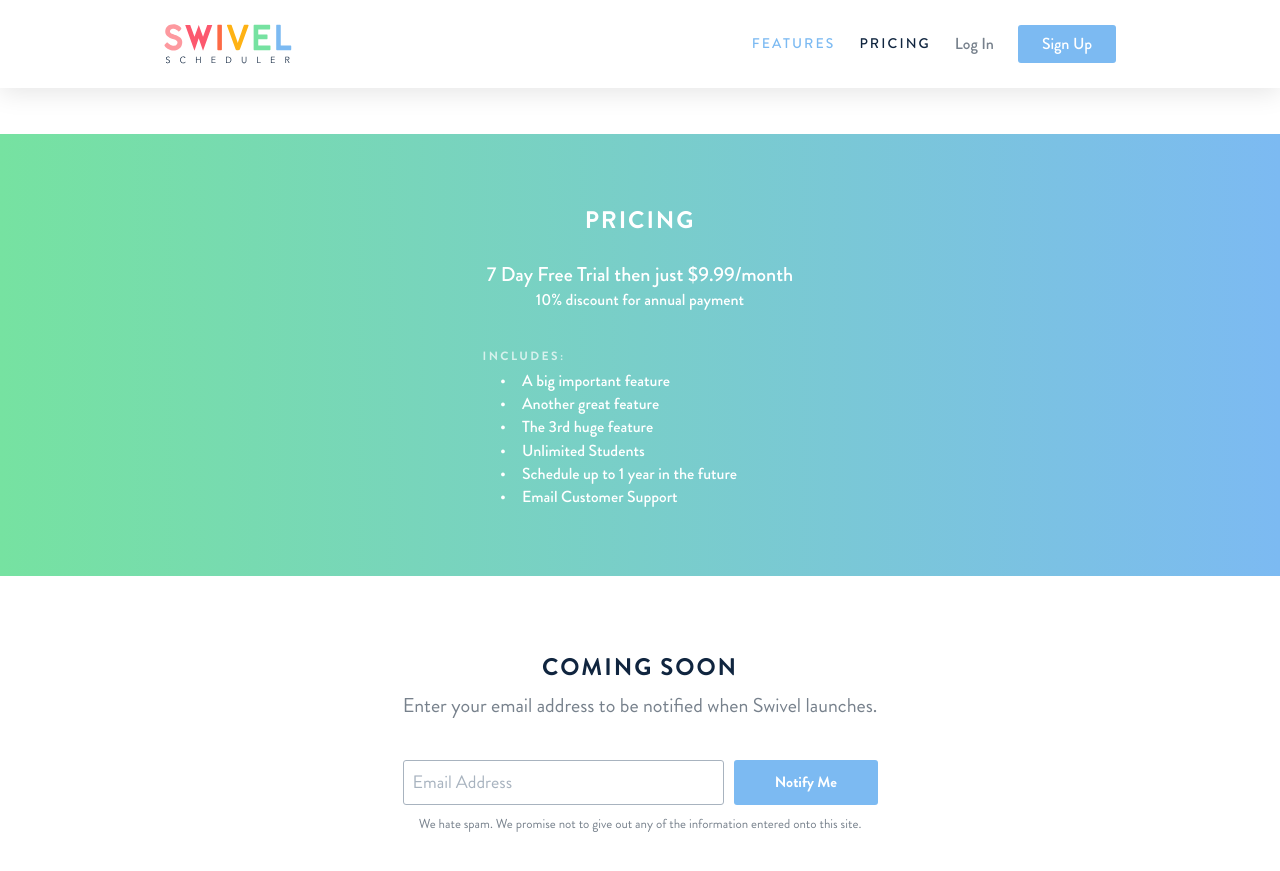
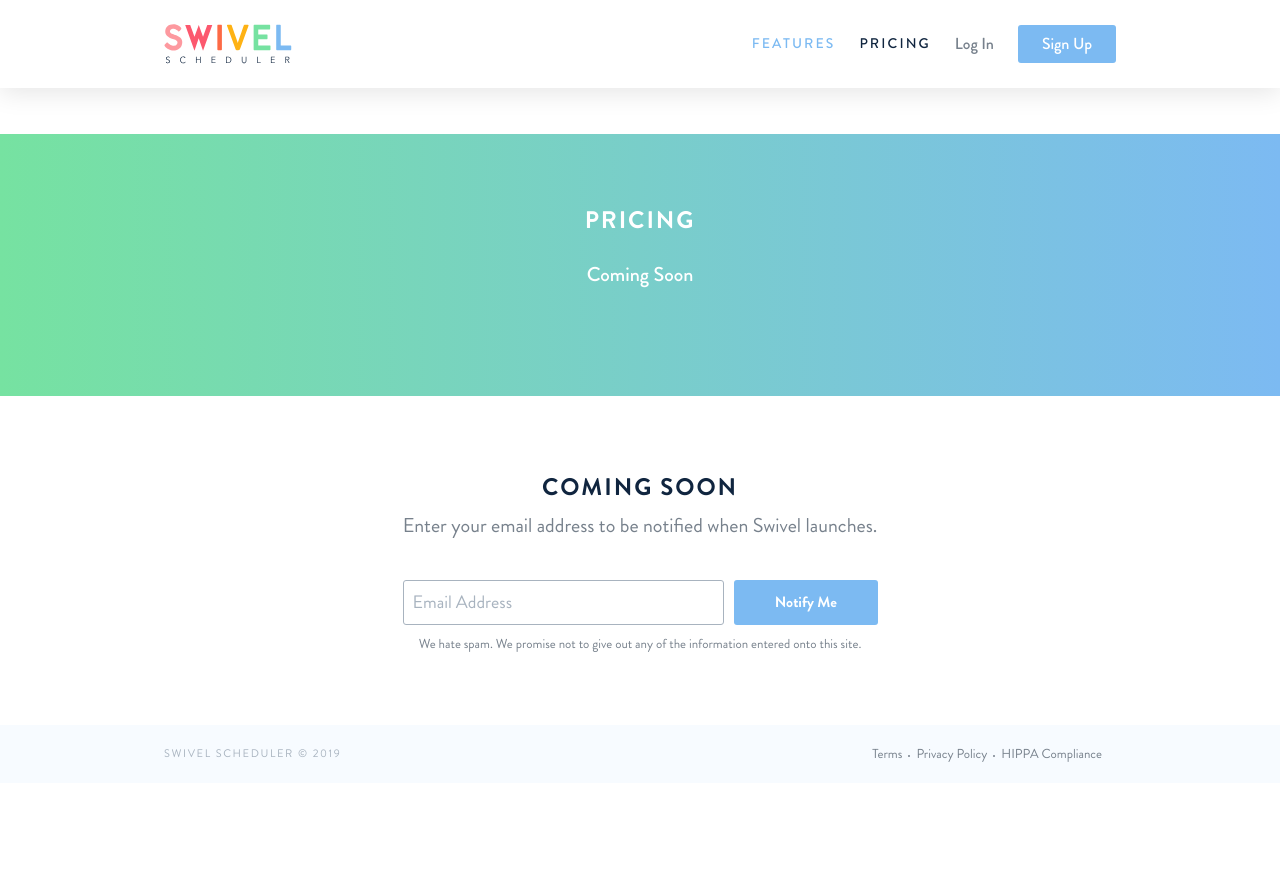
Before and after one commit to swivelscheduler/swivelscheduler.com, a Jekyll site: the page built from index.html, in a window 1280 px wide and 900 px high, scrolled down 1300 px. Shown: the top 871 px of the window. Built offline with Jekyll 4.4.1, drawn with Linux system fonts in a browser that asks for light colours; after the commit the page ends 2083 px from its top, so only the background shows below that.

Commit message:
Hide Comments

```diff
--- a/index.html
+++ b/index.html
@@ -32,10 +32,10 @@ layout: default
 	<div class="container">
 		<header class="heading-holder">
 			<h1>Pricing</h1>
-			<span class="subtitle">7 Day Free Trial then just $9.99/month</span>
-			<p>10% discount for annual payment</p>
+			<span class="subtitle">Coming Soon</span>
+			<!-- <p>10% discount for annual payment</p> -->
 		</header>
-		<div class="info-holder">
+		<!-- <div class="info-holder">
 			<h6>Includes:</h6>
 			<ul class="circle-list">
 				<li>A big important feature</li>
@@ -45,7 +45,7 @@ layout: default
 				<li>Schedule up to 1 year in the future</li>
 				<li>Email Customer Support</li>
 			</ul>
-		</div>
+		</div> -->
 	</div>
 </section>
 <section class="contact-section">
```
